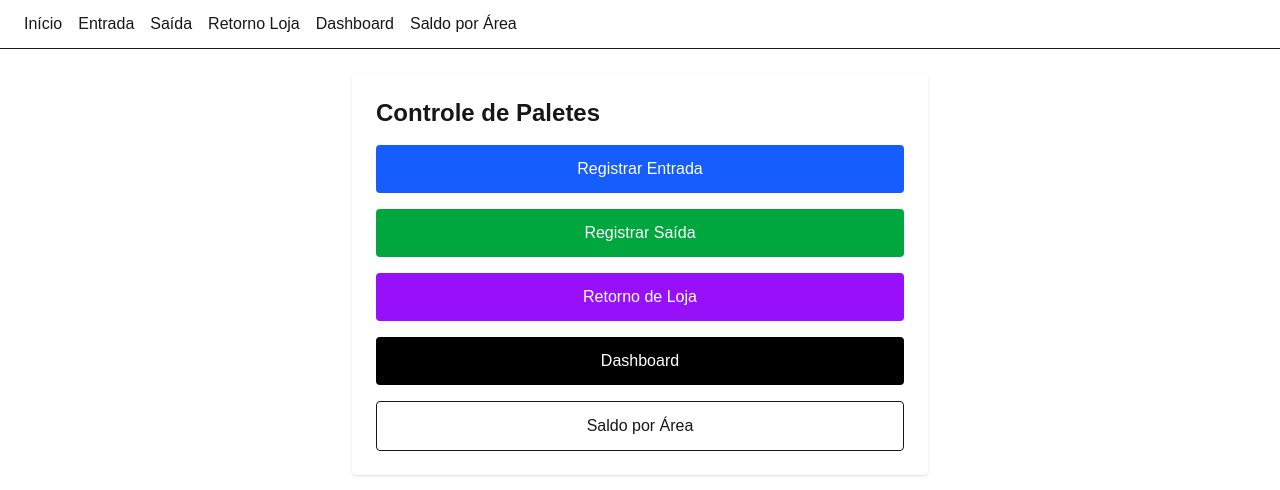
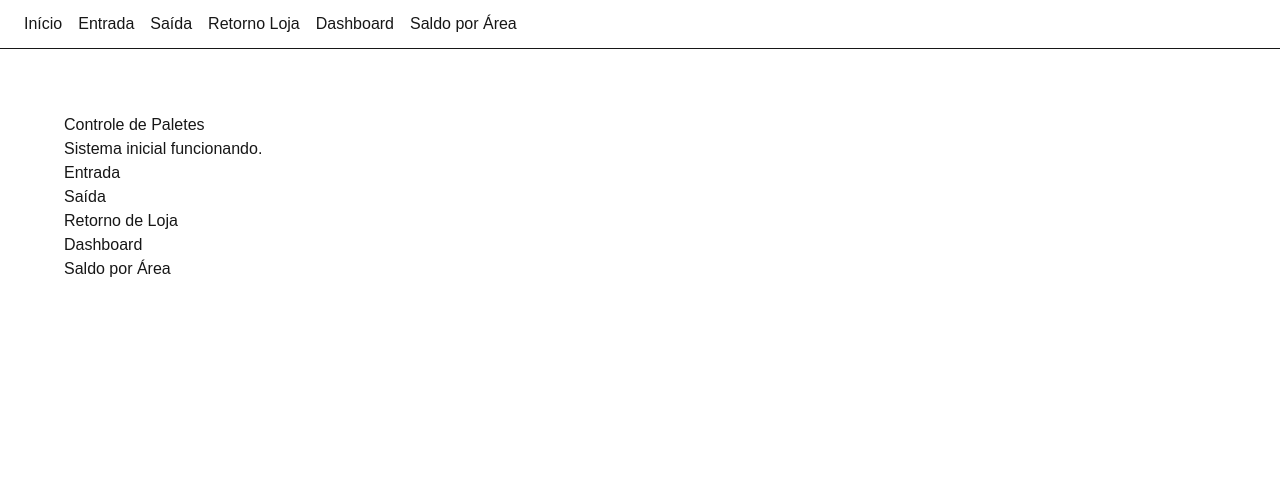
Before and after one commit to marcelonepomuceno1972/controle-paletes-novo, a Next.js app: page / in a window 1280 px wide. Shown: the top 490 px of the page. Built offline with nearby package versions, Linux system fonts and the light colour scheme.

Commit message:
fix: adiciona pagina inicial

```diff
--- a/app/page.tsx
+++ b/app/page.tsx
@@ -1,27 +1,16 @@
 export default function Home() {
   return (
-    <div className="max-w-xl mx-auto bg-white p-6 rounded shadow space-y-4">
-      <h1 className="text-2xl font-bold">Controle de Paletes</h1>
+    <main style={{ padding: 40 }}>
+      <h1>Controle de Paletes</h1>
+      <p>Sistema inicial funcionando.</p>
 
-      <a href="/entrada" className="block bg-blue-600 text-white p-3 rounded text-center">
-        Registrar Entrada
-      </a>
-
-      <a href="/saida" className="block bg-green-600 text-white p-3 rounded text-center">
-        Registrar Saída
-      </a>
-
-      <a href="/retorno-loja" className="block bg-purple-600 text-white p-3 rounded text-center">
-        Retorno de Loja
-      </a>
-
-      <a href="/painel" className="block bg-black text-white p-3 rounded text-center">
-        Dashboard
-      </a>
-
-      <a href="/saldos" className="block border p-3 rounded text-center">
-        Saldo por Área
-      </a>
-    </div>
+      <ul>
+        <li><a href="/entrada">Entrada</a></li>
+        <li><a href="/saida">Saída</a></li>
+        <li><a href="/retorno-loja">Retorno de Loja</a></li>
+        <li><a href="/painel">Dashboard</a></li>
+        <li><a href="/saldos">Saldo por Área</a></li>
+      </ul>
+    </main>
   );
 }
```
